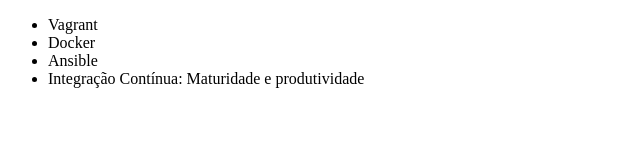
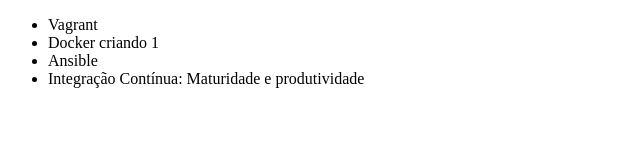
Before and after one commit to igorboas/aluragit, a plain HTML site: page index.html in a window 1280 px wide. Shown: the full height of the page, 0-640 px from the left. Drawn offline with Linux system fonts and the light colour scheme.

Commit message:
corrindo curso docker 2

```diff
--- a/index.html
+++ b/index.html
@@ -7,7 +7,7 @@
 <body>
     <ul>
         <li>Vagrant</li>
-        <li>Docker</li>
+        <li>Docker criando 1</li>
         <li>Ansible</li>
         <li>Integração Contínua: Maturidade e produtividade</li>
     </ul>
```
